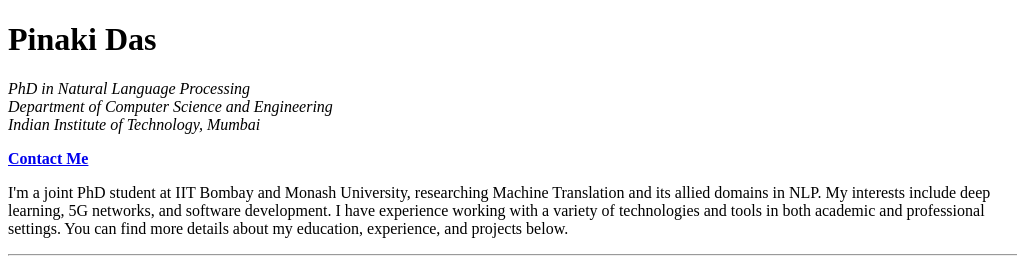
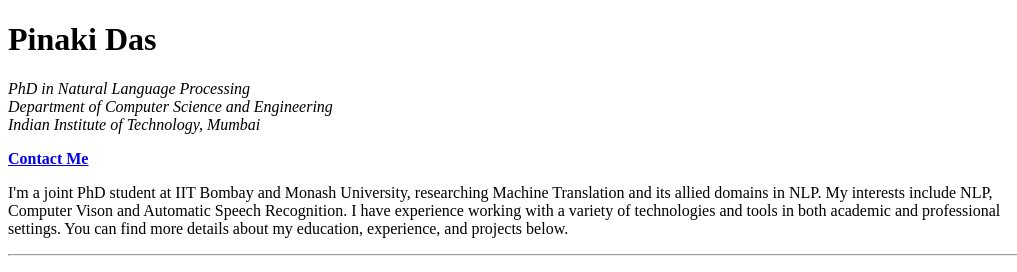
Before and after one commit to daspinaki/pinaki.github.io, a plain HTML site: page index.html in a window 1280 px wide. Shown: the top 272 px of the page, 0-1017 px from the left. Drawn offline with Linux system fonts and the light colour scheme.

Commit message:
Update index.html

```diff
--- a/index.html
+++ b/index.html
@@ -17,7 +17,7 @@
 
     <p><strong><a href = "pages/contact.html">Contact Me </a></strong></p>
     </p>
-    <p>I'm a joint PhD student at IIT Bombay and Monash University, researching Machine Translation and its allied domains in NLP. My interests include deep learning, 5G networks, and software development. I have experience working with a variety of technologies and tools in both academic and professional settings. You can find more details about my education, experience, and projects below.
+    <p>I'm a joint PhD student at IIT Bombay and Monash University, researching Machine Translation and its allied domains in NLP. My interests include NLP, Computer Vison and Automatic Speech Recognition. I have experience working with a variety of technologies and tools in both academic and professional settings. You can find more details about my education, experience, and projects below.
     </p>
     <hr>
 
```
